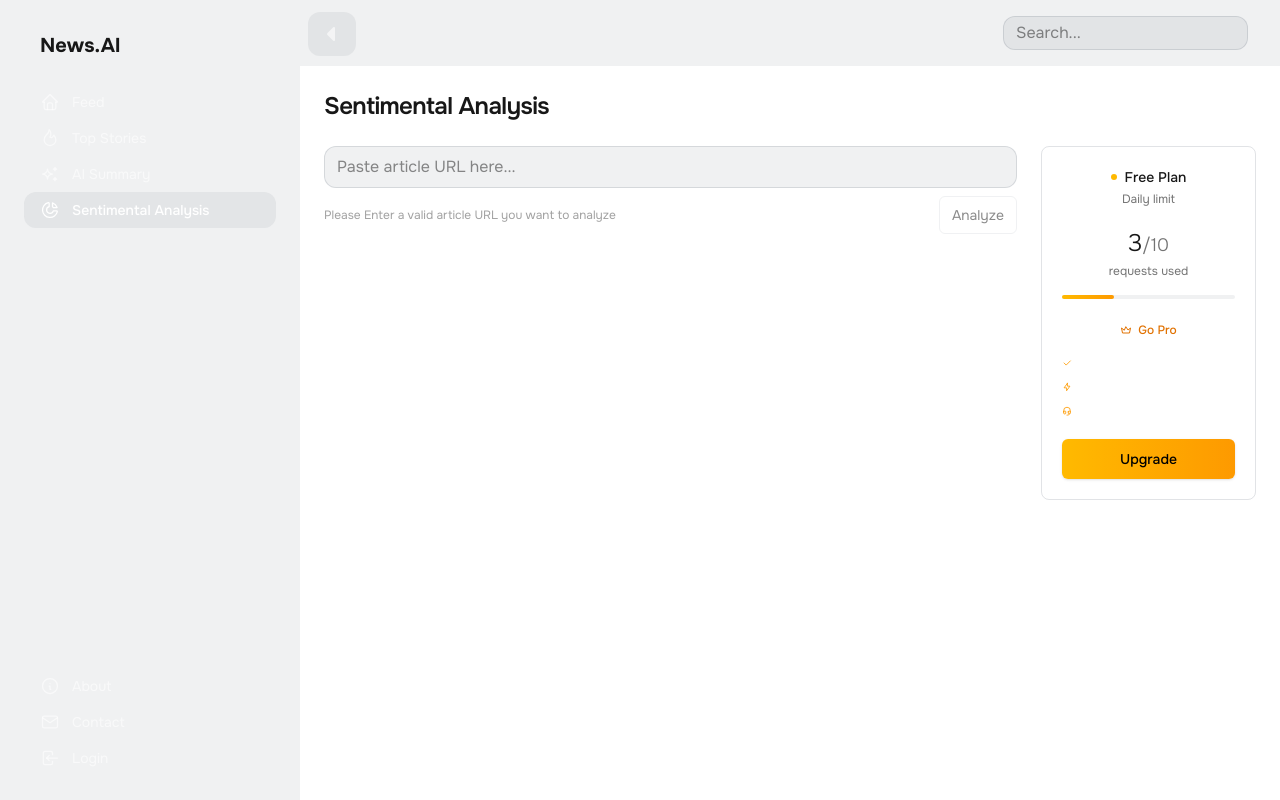
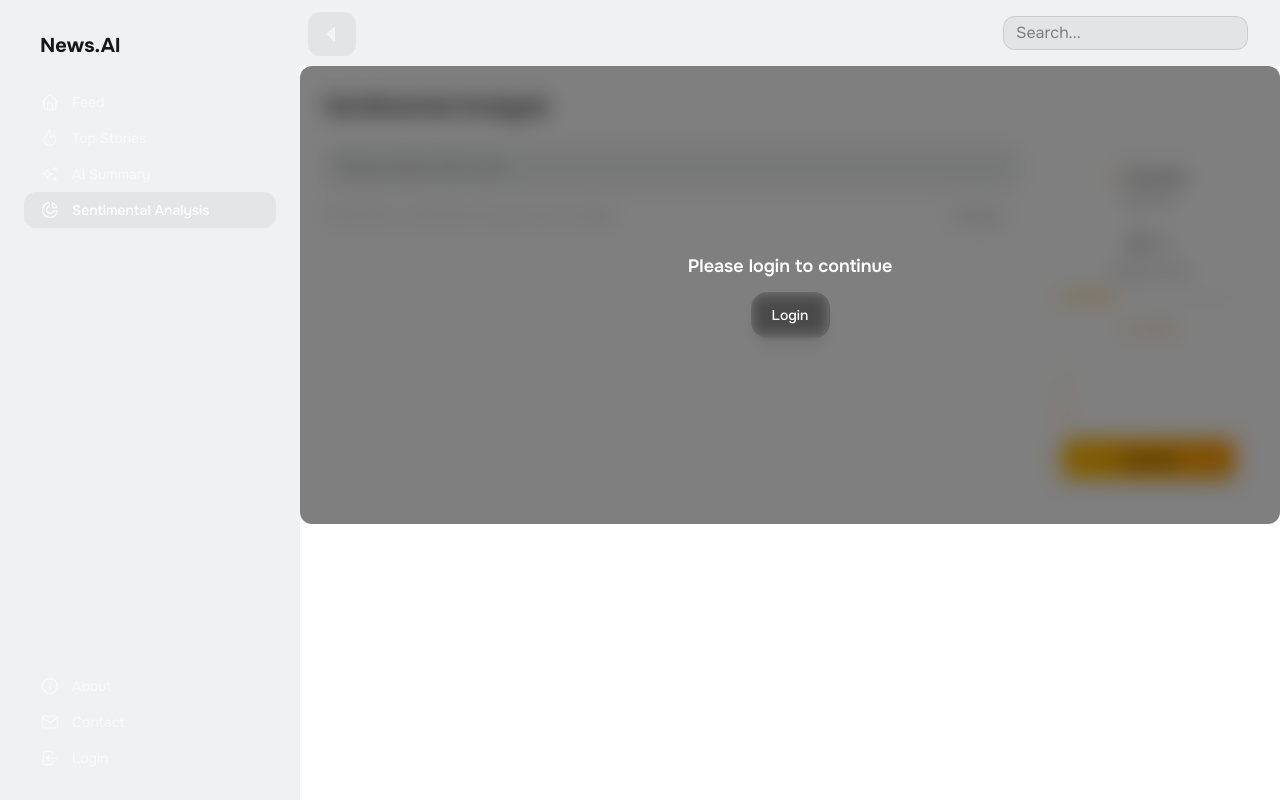
Before and after one commit to vikas-saini-7/24hr-news-updates-using-ai, a Next.js app in the folder frontend/: page /feed/sentimental-analysis in a window 1280 px wide. Built offline with nearby package versions, Linux system fonts and the light colour scheme; no server answers.

Commit message:
fix: login persistence

```diff
--- a/frontend/src/app/feed/sentimental-analysis/page.tsx
+++ b/frontend/src/app/feed/sentimental-analysis/page.tsx
@@ -8,10 +8,12 @@ import {
   IconCrown,
   IconBolt,
   IconHeadset,
-  IconSparkles,
 } from "@tabler/icons-react";
+import { useAuth } from "@/contexts/AuthContext";
+import LandingButton from "@/components/reusables/LandingButton";
 
 const Page = () => {
+  const { user } = useAuth();
   const [articleUrl, setArticleUrl] = useState("");
   const [isLoading, setIsLoading] = useState(false);
   const [error, setError] = useState<string | null>(null);
@@ -37,7 +39,6 @@ const Page = () => {
         { url: articleUrl },
         { withCredentials: true }
       );
-      // Support either { data: ... } or raw payload
       setResult((res.data && (res.data.data ?? res.data)) || res.data);
     } catch (err: any) {
       const message =
@@ -53,14 +54,20 @@ const Page = () => {
     typeof result?.score === "number" ? result.score : result?.confidence;
 
   return (
-    <div className="p-4 md:p-6 max-w-7xl mx-auto">
+    <div className="relative p-4 md:p-6 max-w-7xl mx-auto">
+      {/* --- Main Content --- */}
+      <div
+        className={`transition-all duration-500 ${
+          user === null ? "blur-sm pointer-events-none select-none" : ""
+        }`}
+      >
         <div className="mb-6">
           <h1 className="text-xl md:text-2xl font-semibold tracking-tight">
             Sentimental Analysis
           </h1>
         </div>
 
-      <div className="grid grid-cols-1 lg:grid-cols-4 gap-6">
+        <div className="grid grid-cols-1 lg:grid-cols-4 gap-6 h-full">
           {/* Main Content - Left Side */}
           <div className="lg:col-span-3">
             <form onSubmit={handleAnalyze} className="space-y-2">
@@ -78,7 +85,9 @@ const Page = () => {
               />
               <div className="flex items-center justify-between">
                 <span className="text-xs text-neutral-400">
-                {articleUrl ? "" : "Please Enter a valid article URL you want to analyze"}
+                  {articleUrl
+                    ? ""
+                    : "Please Enter a valid article URL you want to analyze"}
                 </span>
                 <button
                   type="submit"
@@ -105,7 +114,8 @@ const Page = () => {
 
               {result && !error && (
                 <div className="border border-gray-500/20 rounded-md px-3 py-3">
-                {(sentimentLabel || typeof sentimentScore !== "undefined") && (
+                  {(sentimentLabel ||
+                    typeof sentimentScore !== "undefined") && (
                     <div className="mb-2 text-sm">
                       {sentimentLabel && (
                         <span className="font-medium">{sentimentLabel}</span>
@@ -142,7 +152,6 @@ const Page = () => {
                   )}
                 </div>
 
-              {/* Usage Progress */}
                 {!isSubscribed && (
                   <div className="space-y-4">
                     <div className="text-center">
@@ -176,7 +185,6 @@ const Page = () => {
                   </div>
                 )}
 
-              {/* Pro Features */}
                 {!isSubscribed && (
                   <div className="space-y-3">
                     <div className="text-center">
@@ -203,7 +211,6 @@ const Page = () => {
                   </div>
                 )}
 
-              {/* Subscribe Button */}
                 {!isSubscribed && (
                   <button
                     onClick={() => router.push("/subscribe")}
@@ -212,24 +219,22 @@ const Page = () => {
                     Upgrade
                   </button>
                 )}
-
-              {/* Pro Status */}
-              {isSubscribed && (
-                <div className="text-center space-y-2">
-                  <div className="inline-flex items-center gap-2 px-3 py-1.5 rounded-full bg-gradient-to-r from-amber-400/10 to-amber-500/10 border border-amber-400/20">
-                    <IconCrown size={12} className="text-amber-500" />
-                    <span className="text-xs font-medium text-amber-600">
-                      Pro Active
-                    </span>
-                  </div>
-                  <p className="text-xs text-black-500">Unlimited access</p>
-                </div>
-              )}
               </div>
             </div>
           </div>
         </div>
       </div>
+
+      {/* --- Overlay when not logged in --- */}
+      {user === null && (
+        <div className="absolute inset-0 flex items-center justify-center bg-black/50 backdrop-blur-sm rounded-xl z-50">
+          <div className="text-center space-y-3 text-white">
+            <h2 className="text-lg font-semibold">Please login to continue</h2>
+            <LandingButton>Login</LandingButton>
+          </div>
+        </div>
+      )}
+    </div>
   );
 };
 
--- a/frontend/src/contexts/AuthContext.tsx
+++ b/frontend/src/contexts/AuthContext.tsx
@@ -29,6 +29,7 @@ export const AuthProvider = ({ children }: { children: React.ReactNode }) => {
         });
         setUser(res.data.data);
       } catch (err) {
+        console.log(err)
         setUser(null);
       } finally {
         setLoading(false);
```
Also changed, not shown: 2 other files (tests, documents, lock files or other folders). Lines whose indentation alone changed are shown as unchanged.
